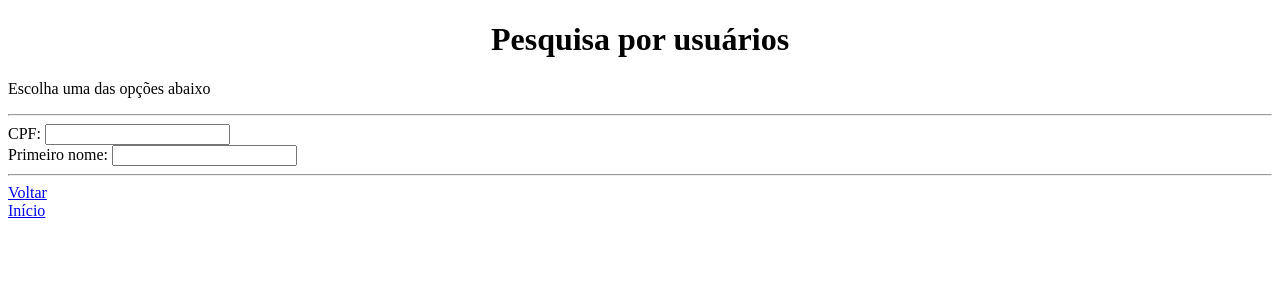
After one commit to es99/infopublic, a PHP site: page /infopublic/busca_servidores/pesquisa_usuarios.html in a window 1280 px wide. The commit adds this page. Shown: the top 300 px of the page. Run offline with PHP 8.4, Linux system fonts and the light colour scheme.

Commit message:
adicionado pesquisa de usuarios com acesso a vm_4

```diff
--- a/index.html
+++ b/index.html
@@ -19,7 +19,6 @@
       <ul>
         <li><a href="./infopublic/cadastro_contadores.html">Cadastrar contadores</a></li>
         <li><a href="./infopublic/cadastro_unidade.html">Cadastrar unidades</a></li>
-        <li><a href="">Cadastrar usuários</a></li>
         <li><a href="./infopublic/exibir_dados.html">Opções de busca</a></li>
       </ul>
     </nav>
--- /dev/null
+++ b/infopublic/busca_servidores/pesquisa_usuarios.html
@@ -0,0 +1,31 @@
+<!DOCTYPE html>
+<html lang="pt" dir="ltr">
+  <head>
+    <meta charset="utf-8">
+    <title>Entidades TS-Antigo</title>
+    <style>
+      table, tr {
+        width: 100%;
+        text-align: center;
+      }
+      table, th, td {
+        border: 1px solid black;
+        border-collapse: collapse;
+      }
+    </style>
+  </head>
+  <body>
+    <h1 style="text-align:center;">Pesquisa por usuários</h1>
+	<p> Escolha uma das opções abaixo </p>
+    <hr>
+      <form action="mostra_usuarios.php" method="POST">
+		<label for="cpf">CPF:</label>
+		<input type="text" id="cpf" name="cpf"><br />
+		<label for="nome">Primeiro nome:</label>
+		<input type="text" id="nome" name="nome">
+	  </form>
+    <hr>
+    <a href="../exibir_dados.html">Voltar</a><br />
+    <a href="../../index.html">Início</a>
+  </body>
+</html>
--- a/infopublic/exibir_dados.html
+++ b/infopublic/exibir_dados.html
@@ -8,6 +8,7 @@
     <h1>Selecione o método de busca</h1>
     <hr>
     <p>Entidades</p>
+	<a href="./busca_servidores/pesquisa_usuarios.html">Usuários</a><br />
     <a href="./busca_servidores/tsantigo.php">Antigo TS</a><br />
     <a href="./busca_servidores/vm4.php">VM 10.0.6.4</a><br />
     <a href="./busca_servidores/vm6.php">VM 10.0.6.6</a><br /><br />
```
Also changed, not shown: infopublic/busca_servidores/vm4.php (+20 -0 lines).
